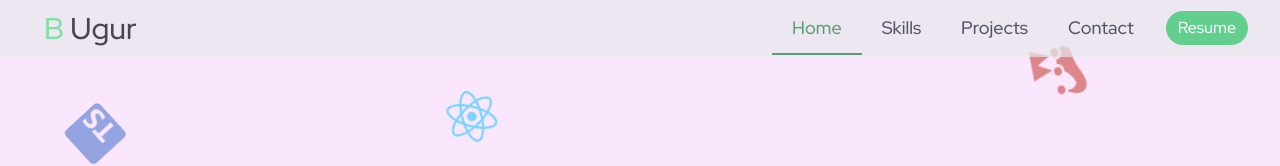
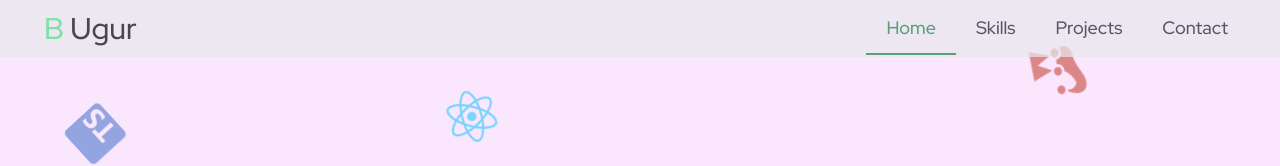
Before and after one commit to bekirugurr/portfolio, a React (Create React App) app: page / in a window 1280 px wide. Shown: the top 166 px of the page. Built offline with nearby package versions, Linux system fonts and the light colour scheme.

Commit message:
Navbar updated

```diff
--- a/src/components/Navbar.jsx
+++ b/src/components/Navbar.jsx
@@ -1,7 +1,7 @@
 import { useState, useId } from "react";
 import { Link } from "react-scroll";
 import { FiMenu } from "react-icons/fi";
-import resume from '../assets/Bekir_Ugur_Resume.pdf'
+// import resume from '../assets/Bekir_Ugur_Resume.pdf'
 
 const Navbar = ({ activeItem, setActiveItem }) => {
   const [navbarOpen, setNavbarOpen] = useState(false);
@@ -71,14 +71,14 @@ const Navbar = ({ activeItem, setActiveItem }) => {
                 )}
               </li>
             ))}
-            <li
+{/*             <li
               className="text-gray-900 flex justify-center items-center text-base font-normal leading-snug pl-3"
               onClick={() => setNavbarOpen(false)}
             >
               <button className="rounded-full text-white bg-green-500 px-3 py-1.5 hover:outline hover:outline-2 hover:outline-offset-[-3px] hover:text-green-500 hover:bg-gray-200/75">
                 <a href={resume} download>Resume</a>
               </button>
-            </li>
+            </li> */}
           </ul>
         </div>
       </div>
```
Also changed, not shown: 1 other file (tests, documents, lock files or other folders).
